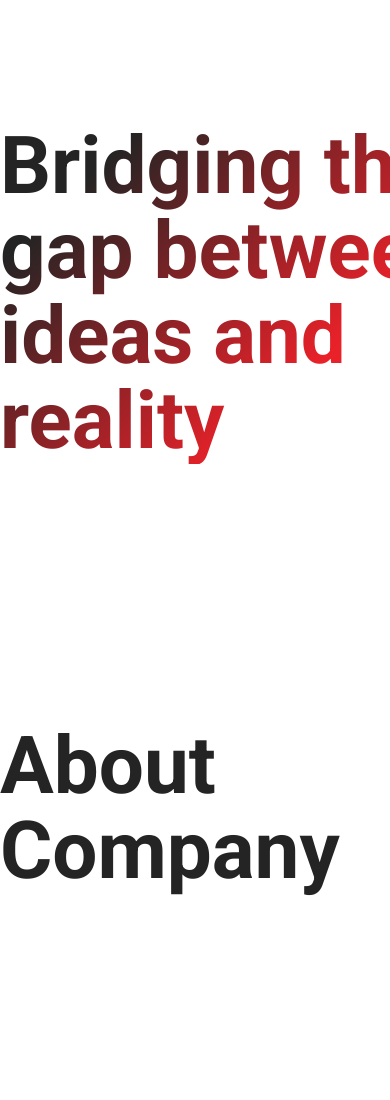
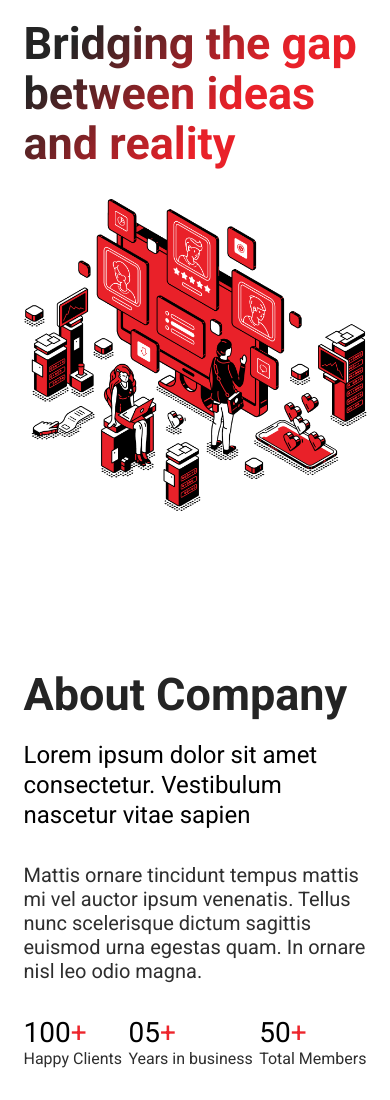
Before and after one commit to Mehdiyunis/NIXXSOL, a plain HTML site: page index.html in a window 390 px wide. Shown: the part 180-1280 px from the top of the page. Drawn offline with nearby package versions, Linux system fonts and the light colour scheme.

Commit message:
two media query

```diff
--- a/index.html
+++ b/index.html
@@ -67,8 +67,8 @@
       <span class="material-symbols-outlined"> menu </span>
       <span class="material-symbols-outlined"> close </span>
     </button>
-    <div class="mobile_menu_fullscreen">
-      <div class="mobile_menu_con">
+    <div onclick="getMenu()" class="mobile_menu_fullscreen">
+      <div onclick="event.stopPropagation()" class="mobile_menu_con">
         <h3>Menu</h3>
         <ul class="mobile_menu">
           <li onclick="unDefined()">Home</li>
--- a/style.css
+++ b/style.css
@@ -245,6 +245,8 @@ main .head_section {
 
 main .head_section .head_text {
   width: calc(50% - 10px);
+  flex-shrink: 0;
+
 }
 
 main .head_section .head_text h1 {
@@ -258,6 +260,70 @@ main .head_section .head_text h1 {
 
 main .head_section .head_img {
   width: 50%;
+  flex-shrink: 0;
+}
+
+@media (max-width: 1228px){
+  main .head_section{
+    width: 960px;
+  }
+  main .head_section .head_text h1{
+    font-size: 65px;
+    line-height: 70px;
+  }
+}
+
+@media (max-width: 992px){
+  main .head_section{
+    width: 720px;
+  }
+  main .head_section .head_text h1{
+    font-size: 45px;
+    line-height: 50px;
+  }
+}
+
+@media (max-width: 768px){
+  main .head_section{
+    width: 540px;
+    flex-direction: column;
+    gap: 30px;
+  }
+
+  main .head_section .head_text{
+    width: 100%;
+  }
+
+  main .head_section .head_text h1{
+    font-size: 45px;
+    line-height: 50px;
+  }
+
+  main .head_section .head_img {
+    width: 100%;
+  }
+}
+
+@media (max-width: 576px){
+  main .head_section{
+    width: auto;
+    max-width: 343px;
+    flex-direction: column;
+    gap: 30px;
+  }
+
+  main .head_section .head_text{
+    width: 100%;
+  }
+
+  main .head_section .head_text h1{
+    font-size: 45px;
+    line-height: 50px;
+  }
+
+  main .head_section .head_img {
+    width: 100%;
+  }
 }
 
 main section .abo_com_container {
@@ -341,6 +407,88 @@ main
   .indicator_name {
   color: #2e2e2e;
   font-size: 22px;
+}
+
+@media (max-width: 1228px){
+  main section .abo_com_container{
+    width: 960px;
+  }
+
+  main section .abo_com_container .abo_com_head_text h2{
+    font-size: 65px;
+    line-height: 70px;
+  }
+}
+
+@media (max-width: 992px){
+  main section .abo_com_container{
+    width: 720px;
+    flex-direction: column;
+    gap: 30px;
+  }
+
+  main section .abo_com_container .abo_com_head_text{
+    width: 100%;
+  }
+
+  main section .abo_com_container .abo_com_head_text h2{
+    font-size: 45px;
+    line-height: 50px;
+  }
+
+  main
+  section
+  .abo_com_container
+  .abo_com_content
+  .indicators
+  .indicator{
+    width: auto;
+  }
+
+  main section .abo_com_container .abo_com_content{
+    width: 100%;
+  }
+}
+
+@media (max-width: 768px){
+  main section .abo_com_container{
+    width: 540px;
+    gap: 20px;
+  }
+  main section .abo_com_container .abo_com_head_text h2{
+    font-size: 45px;
+    line-height: 50px;
+  }
+  main section .abo_com_container .abo_com_content .text{
+    font-size: 24px;
+    line-height: 30px;
+  }
+}
+
+@media (max-width: 576px){
+  main section .abo_com_container{
+    width: auto;
+    max-width: 343px;
+  }
+  main
+  section
+  .abo_com_container
+  .abo_com_content
+  .indicators
+  .indicator
+  .number{
+    font-size: 28px;
+  }
+
+  main
+  section
+  .abo_com_container
+  .abo_com_content
+  .indicators
+  .indicator
+  .indicator_name {
+    font-size: 16px;
+  }
 }
 
 main .services_sec {
```
